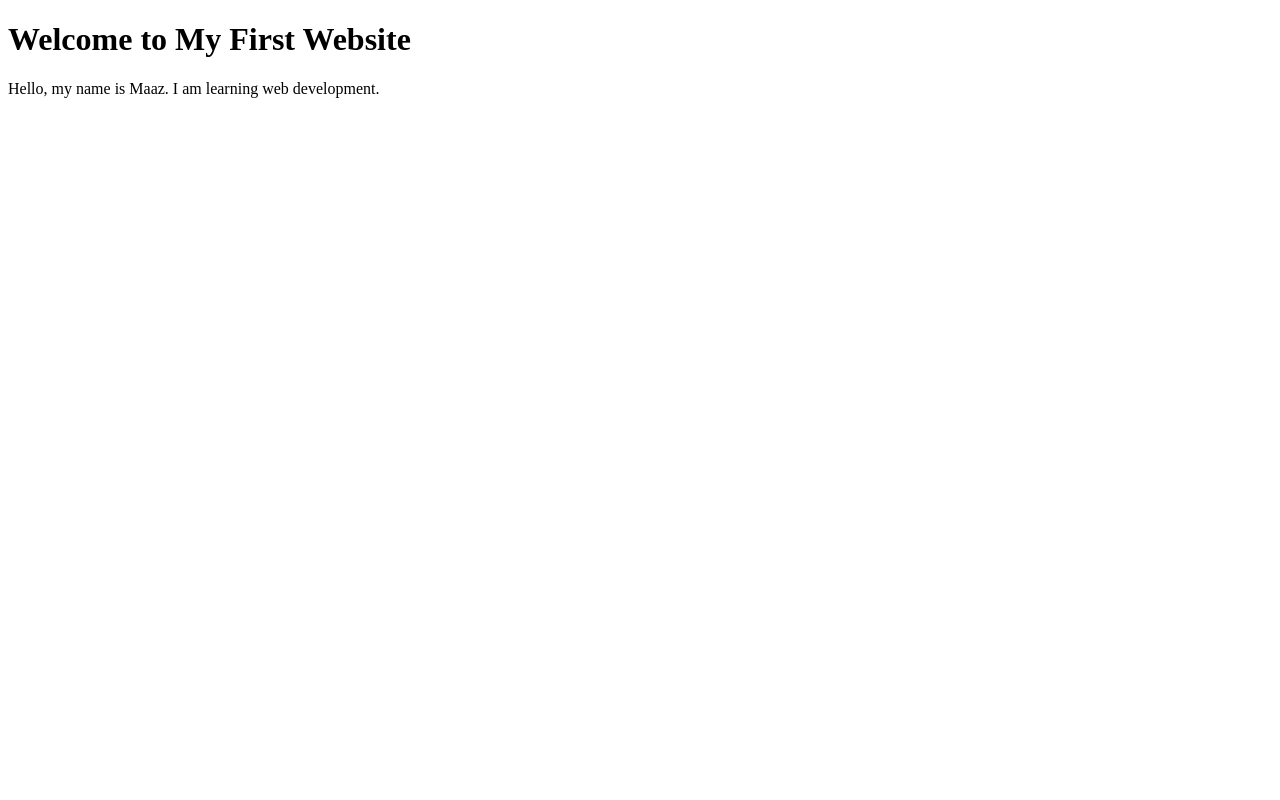
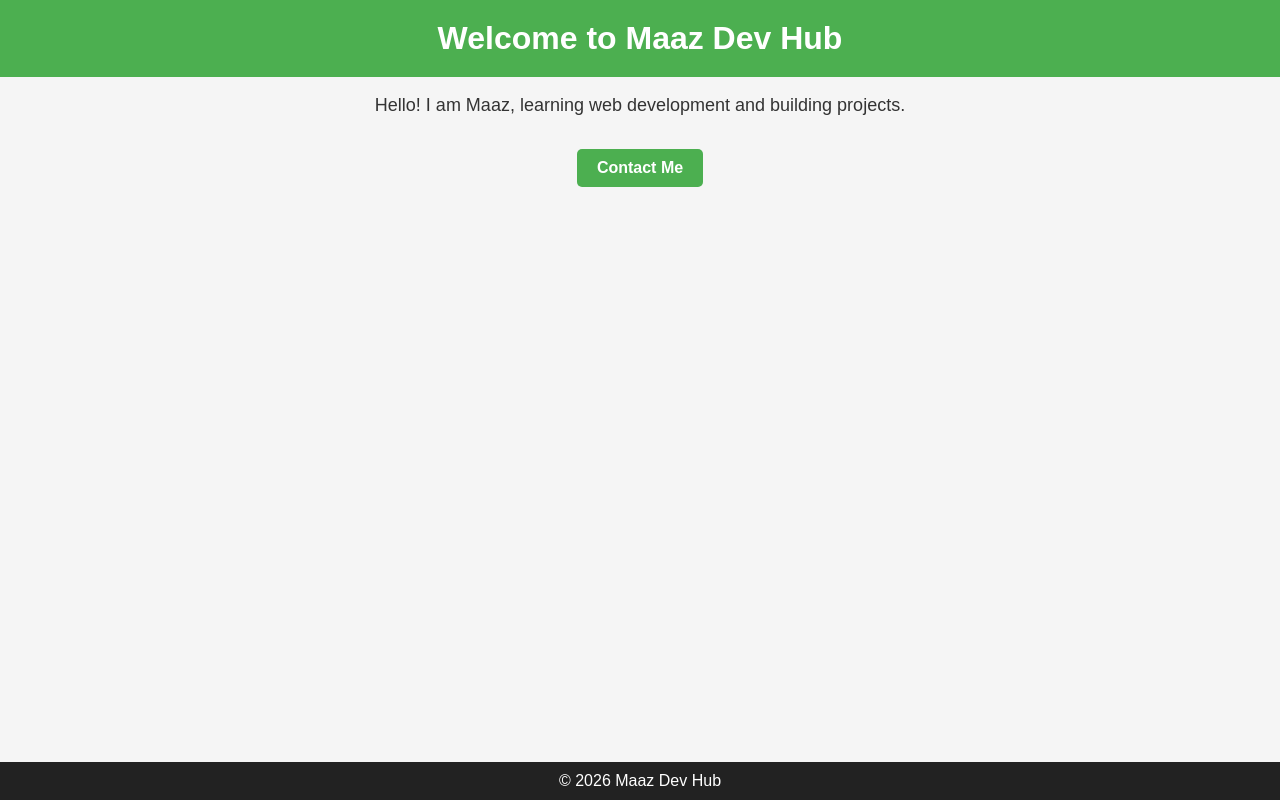
Before and after one commit to maazdevhub/my-first-project, a plain HTML site: page index.html in a window 1280 px wide. Drawn offline with Linux system fonts and the light colour scheme.

Commit message:
Update index.html

```diff
--- a/index.html
+++ b/index.html
@@ -1,14 +1,66 @@
 <!DOCTYPE html>
-<html>
+<html lang="en">
 <head>
-<title>My First Website</title>
+  <meta charset="UTF-8">
+  <meta name="viewport" content="width=device-width, initial-scale=1.0">
+  <title>Maaz Dev Hub</title>
+  <style>
+    body {
+      font-family: Arial, sans-serif;
+      background: #f5f5f5;
+      margin: 0;
+      padding: 0;
+      text-align: center;
+    }
+    header {
+      background: #4CAF50;
+      color: white;
+      padding: 20px 0;
+    }
+    h1 {
+      margin: 0;
+    }
+    p {
+      color: #333;
+      font-size: 18px;
+    }
+    a.button {
+      display: inline-block;
+      margin: 15px 0;
+      padding: 10px 20px;
+      background: #4CAF50;
+      color: white;
+      text-decoration: none;
+      border-radius: 5px;
+      font-weight: bold;
+    }
+    a.button:hover {
+      background: #45a049;
+    }
+    footer {
+      background: #222;
+      color: white;
+      padding: 10px 0;
+      position: fixed;
+      width: 100%;
+      bottom: 0;
+    }
+  </style>
 </head>
-
 <body>
 
-<h1>Welcome to My First Website</h1>
+<header>
+  <h1>Welcome to Maaz Dev Hub</h1>
+</header>
 
-<p>Hello, my name is Maaz. I am learning web development.</p>
+<main>
+  <p>Hello! I am Maaz, learning web development and building projects.</p>
+  <a href="#" class="button">Contact Me</a>
+</main>
+
+<footer>
+  &copy; 2026 Maaz Dev Hub
+</footer>
 
 </body>
-</html>
+  </html>
```
